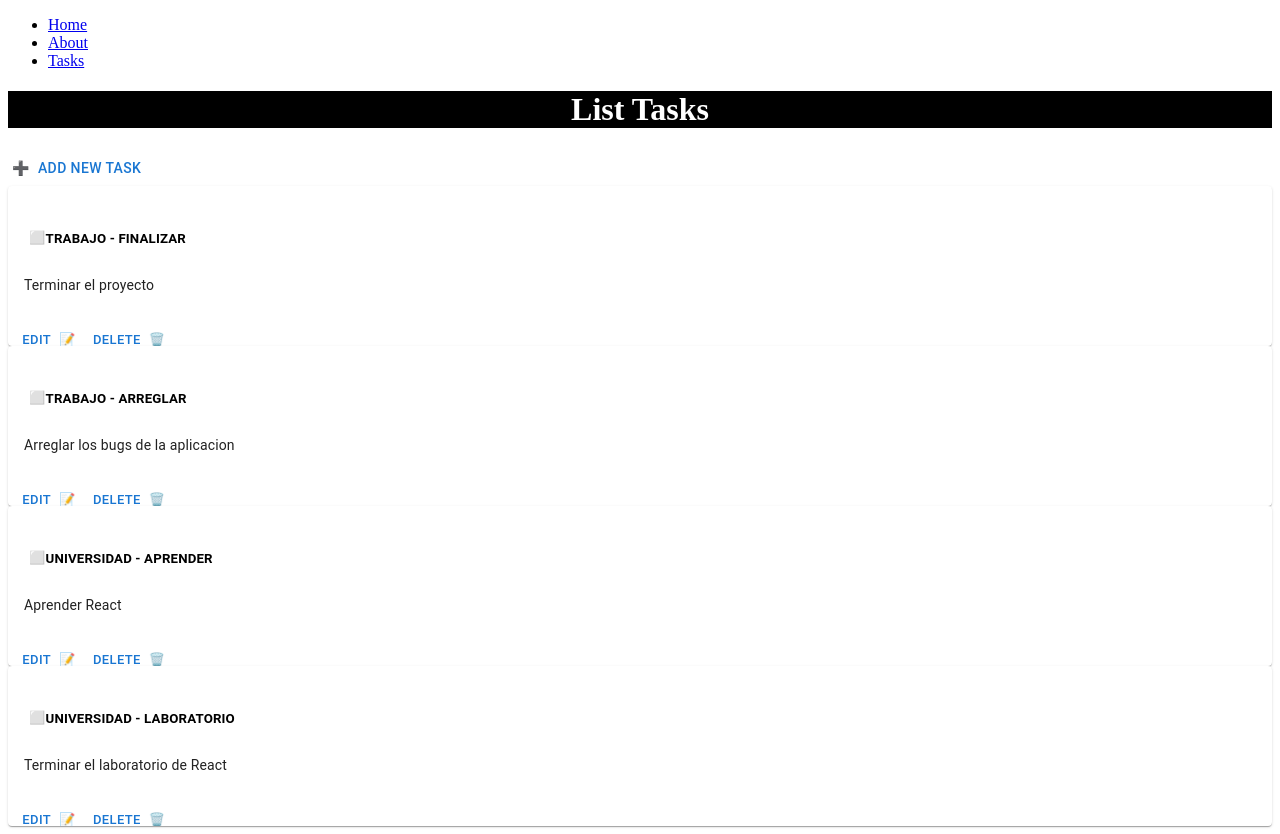
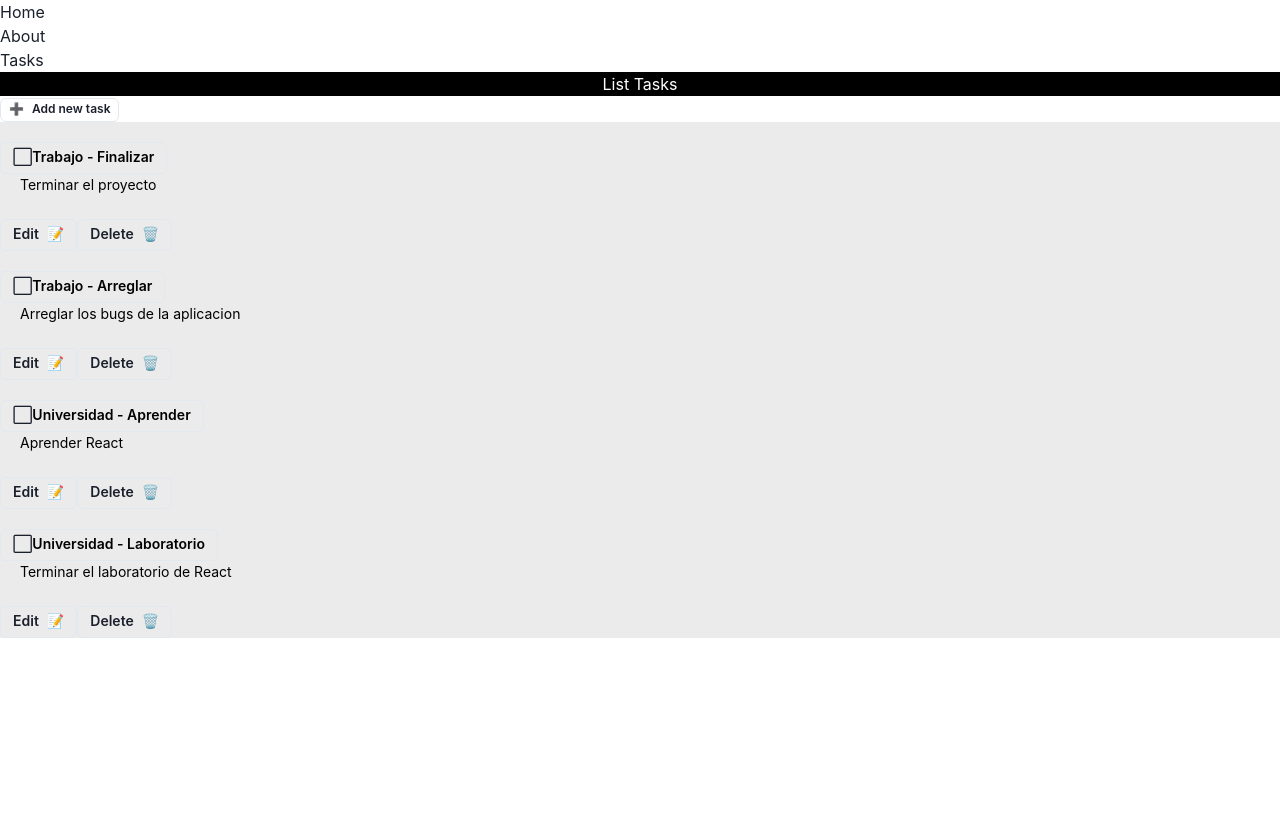
Before and after one commit to diegoleonb/IETI-React1, a React (Vite) app: page /tasks in a window 1280 px wide. After the commit the page ends 800 px from the top, so only its background shows below. Built offline with nearby package versions, Linux system fonts and the light colour scheme.

Commit message:
Se termina el uso de chakra

```diff
--- a/src/components/Home.jsx
+++ b/src/components/Home.jsx
@@ -10,7 +10,7 @@ export function Home(){
                         <Container centerContent>
                             <Text fontSize="xl" mb={6} color="white"> Github: diegoleonb</Text>
                             <Text fontSize="xl" mb={6} color="white"> linkedin.com/in/diegoleonb</Text>
-                        <Button  variant="outline" backgroundColor="whiteAlpha.600" size="lg" href="/tasks">
+                            <Button  variant="outline" backgroundColor="whiteAlpha.600" size="lg">
                             <Link to="/tasks">Go to Tasks</Link>
                             </Button>
                         </Container>
--- a/src/components/Task.jsx
+++ b/src/components/Task.jsx
@@ -1,8 +1,5 @@
-import Card from '@mui/material/Card';
-import CardContent from '@mui/material/CardContent';
-import CardActions from '@mui/material/CardActions';
-import Typography from '@mui/material/Typography';
-import Button from '@mui/material/Button';
+import { Button, ChakraProvider, Box, Text } from '@chakra-ui/react';
+
 
 export const Task = (props) => {
     const { name, id, descripcion, done, onTaskClick, onTaskDelete, onTaskEdit} = props;
@@ -24,34 +21,21 @@ export const Task = (props) => {
     };
 
     return (
-        <Card sx={{ minWidth: 250, maxHeight: 160}}>
-            <CardContent>
-                    <Button size="small" onClick={() => onTaskClick(id)}>
-
-                        {done && '✅'}
-
-                        {!done && '⬜'}
-
-                        <Typography component = "div">
-
-                        {done? <h5 style={done_style}>{name}</h5> : <h5 style={style_color}>{name}</h5>}
-
-                        </Typography>
-
-                    </Button>
-
-                    <Typography sx={{ fontSize: 14 }} color="text.primary" gutterBottom>
-                        {descripcion}
-                    </Typography>
-
-                </CardContent>
-
-            <CardActions>
-                <Button size="small" endIcon = '📝' onClick={() => enterEditText()}>Edit</Button>
-
-                <Button size="small" endIcon = '🗑️' onClick={() => onTaskDelete(id)}>Delete</Button>
-
-            </CardActions>
-        </Card>
+        <ChakraProvider>
+            <Box paddingTop={5} backgroundColor="blackAlpha.200">
+                <Button size="sm" variant="outline" onClick={() => onTaskClick(id)}>
+                {done && '✅'}
+                {!done && '⬜'}
+                {done? <h5 style={done_style}>{name}</h5> : <h5 style={style_color}>{name}</h5>}
+                </Button>
+                <Text fontSize="sm" mb={6} color="black" paddingStart={5}>{descripcion}</Text>
+                <Button variant="outline" size="sm" rightIcon='📝' onClick={() => enterEditText()}>
+                    Edit
+                </Button>
+                <Button variant="outline" size="sm" rightIcon='🗑️' onClick={() => onTaskDelete(id)}>
+                    Delete
+                </Button>
+            </Box>
+        </ChakraProvider>
     );
 };
--- a/src/components/Tasks.jsx
+++ b/src/components/Tasks.jsx
@@ -1,9 +1,10 @@
-import Button from '@mui/material/Button';
 import { useTask } from "../hooks/useTask";
 import { useState } from "react";
 import { useForm } from "react-hook-form";
 import { Header } from "../components/Header"
 import { TaskList } from "../components/TaskList";
+import { ChakraProvider } from '@chakra-ui/react';
+import { Button } from '@chakra-ui/react';
 
 export function Tasks(){
 
@@ -35,6 +36,7 @@ export function Tasks(){
     };
 
     return (
+        <ChakraProvider>
           <div className="App">
             <Header title="List Tasks"/>
             {form && <div>
@@ -60,12 +62,13 @@ export function Tasks(){
             }
             {!form &&
               <div className="new_task">
-          <Button size="medium" startIcon= '➕' onClick={handleTaskNew}>
+                <Button variant="outline" size="xs" leftIcon='➕'  onClick={handleTaskNew}>
                   Add new task
                 </Button>
               </div>
             }
             <TaskList tasks = {tasks} onTaskClick = {handleTaskClick} onTaskDelete = {handleTaskDelete} onTaskEdit = {handleTaskEdit}/>
           </div>
+        </ChakraProvider>
     );
 };
```
Lines whose indentation alone changed are shown as unchanged.
